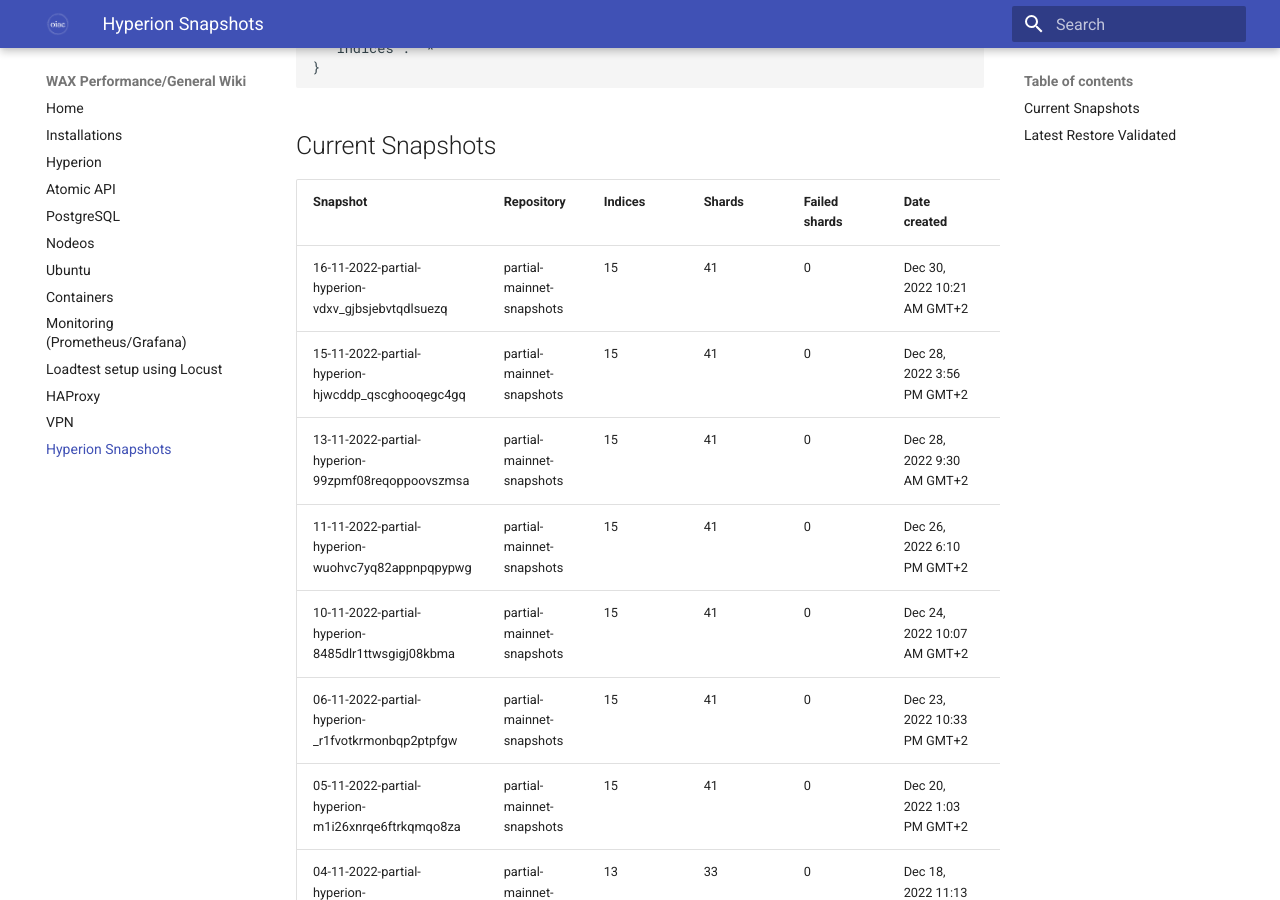
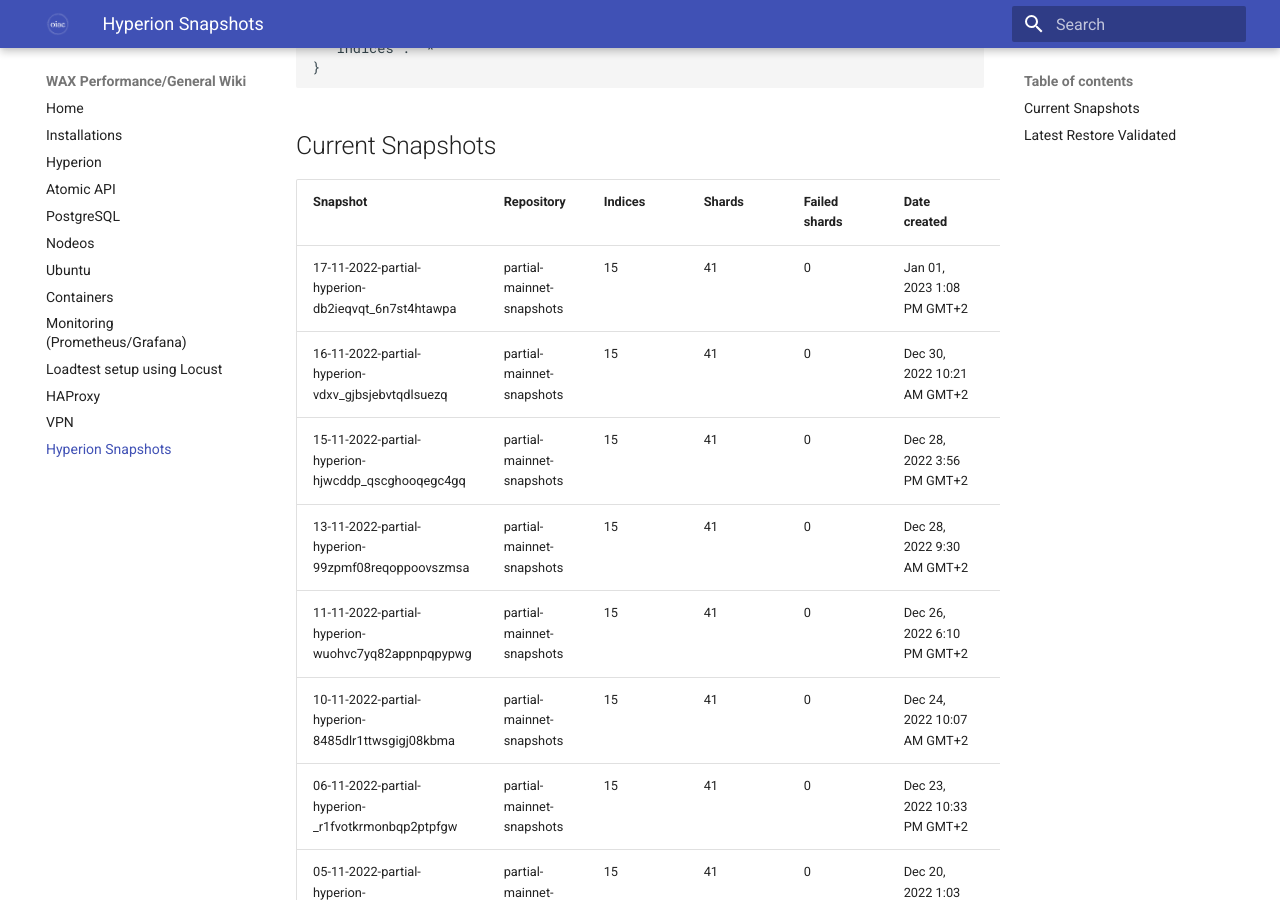
Before and after one commit to oneinacillian/wiki, an MkDocs documentation site: the page built from docs/snapshots.md, in a window 1280 px wide and 900 px high, scrolled down 2022 px. Built offline with MkDocs 1.6.1 and Material for MkDocs 9.7.7, drawn with Linux system fonts in a browser that asks for light colours.

Commit message:
Added partial snapshot for 17/11/2002

```diff
--- a/docs/snapshots.md
+++ b/docs/snapshots.md
@@ -60,6 +60,7 @@
 
 | Snapshot                                           | Repository                | Indices | Shards | Failed shards | Date created                | Duration |
 |----------------------------------------------------|---------------------------|---------|--------|---------------|-----------------------------|----------|
+| 17-11-2022-partial-hyperion-db2ieqvqt_6n7st4htawpa | partial-mainnet-snapshots | 15      | 41     | 0             | Jan 01, 2023 1:08 PM GMT+2  | 39s      |
 | 16-11-2022-partial-hyperion-vdxv_gjbsjebvtqdlsuezq | partial-mainnet-snapshots | 15      | 41     | 0             | Dec 30, 2022 10:21 AM GMT+2 | 32s      |
 | 15-11-2022-partial-hyperion-hjwcddp_qscghooqegc4gq | partial-mainnet-snapshots | 15      | 41     | 0             | Dec 28, 2022 3:56 PM GMT+2  | 13s      |
 | 13-11-2022-partial-hyperion-99zpmf08reqoppoovszmsa | partial-mainnet-snapshots | 15      | 41     | 0             | Dec 28, 2022 9:30 AM GMT+2  | 39s      |
```
